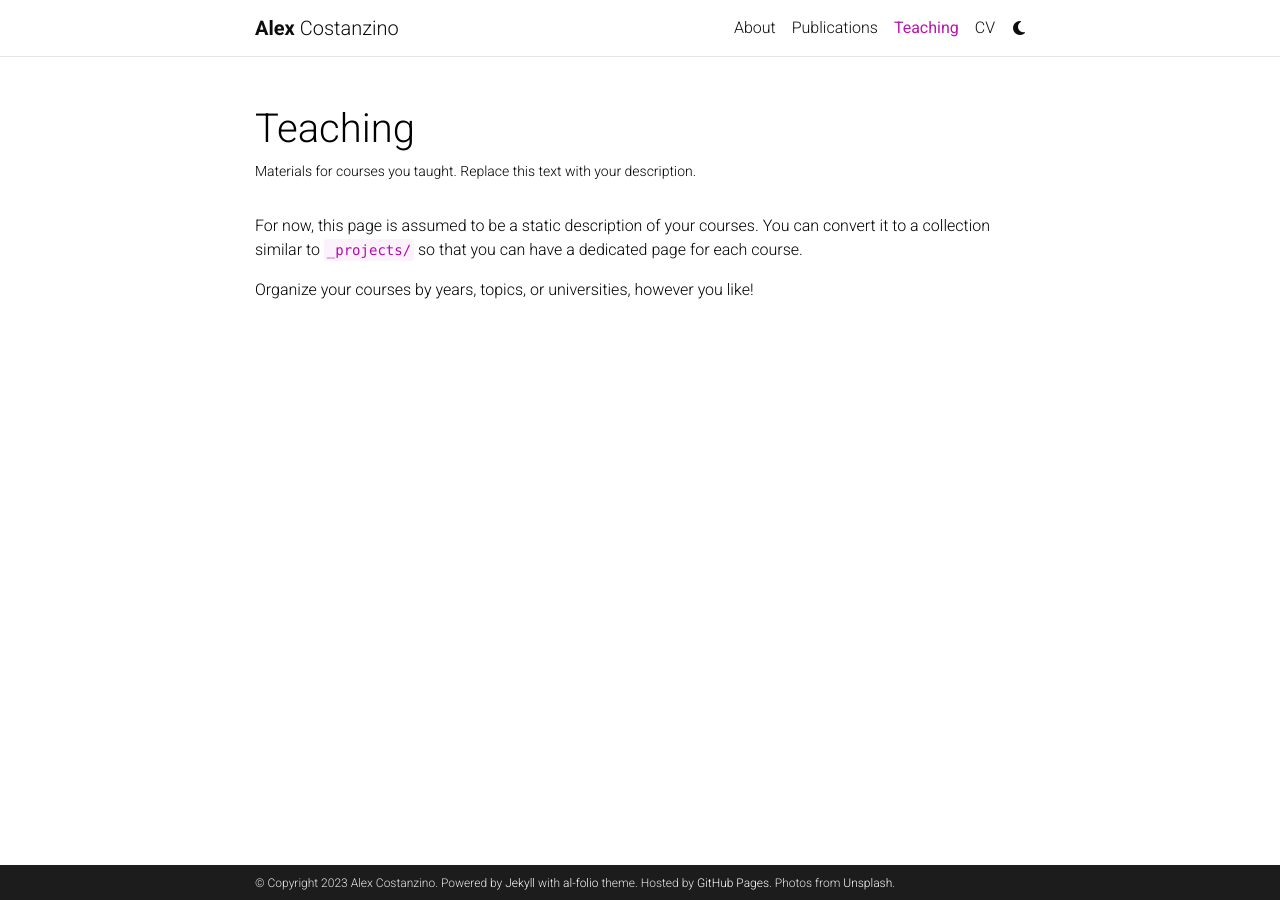
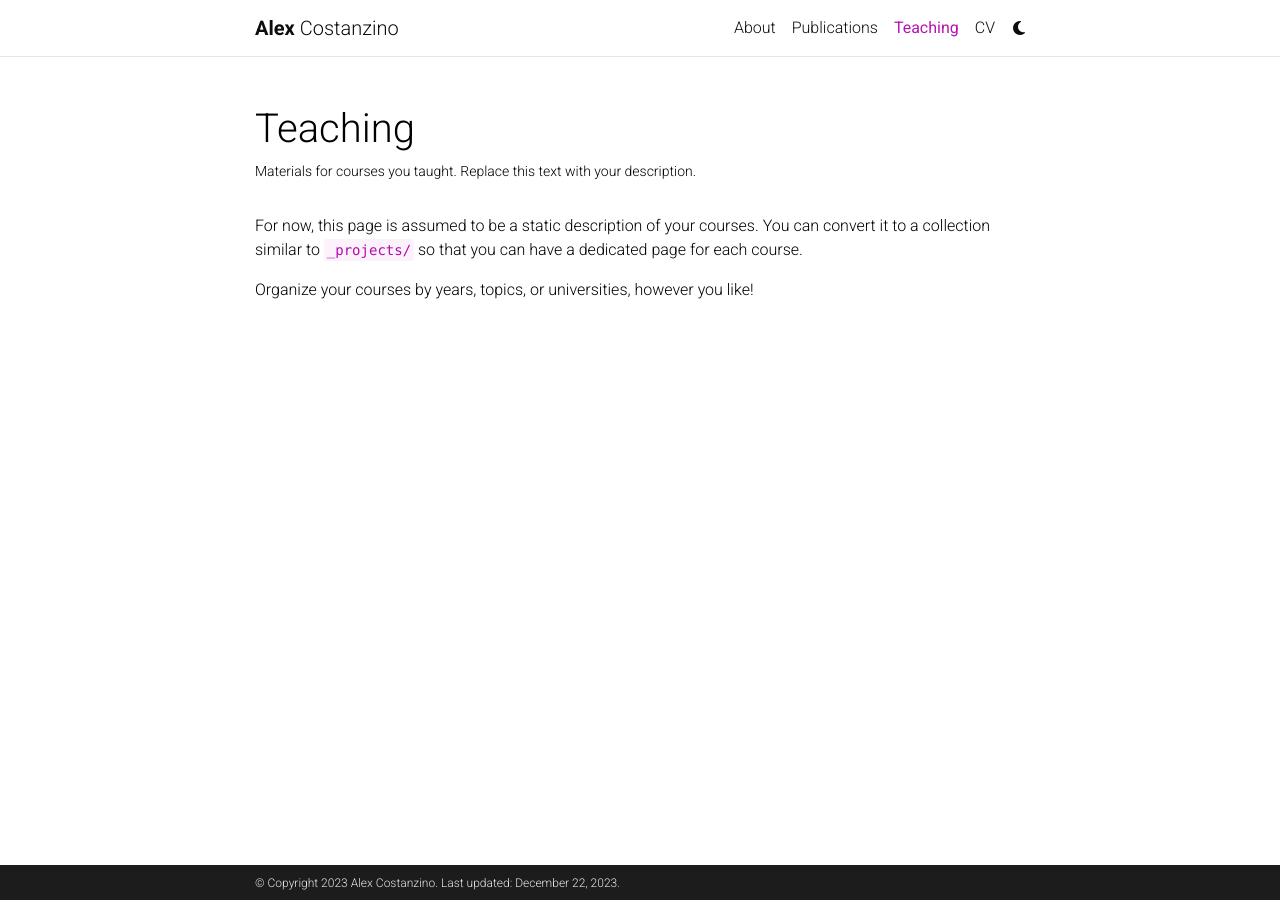
Before and after one commit to alex-costanzino/alex-costanzino.github.io, a Jekyll site: the page built from _pages/teaching.md, in a window 1280 px wide. Built offline with Jekyll 4.4.1, drawn with Linux system fonts in a browser that asks for light colours; comment, search, counter and statistics services are not loaded; a style sheet for code colours, icons or effects is not loaded.

```diff
--- a/_config.yml
+++ b/_config.yml
@@ -10,9 +10,6 @@
 description: > # the ">" symbol means to ignore newlines until "footer_text:"
   A simple, whitespace theme for academics. Based on [*folio](https://github.com/bogoli/-folio) design.
 footer_text: >
-  Powered by <a href="https://jekyllrb.com/" target="_blank">Jekyll</a> with <a href="https://github.com/alshedivat/al-folio">al-folio</a> theme.
-  Hosted by <a href="https://pages.github.com/" target="_blank">GitHub Pages</a>.
-  Photos from <a href="https://unsplash.com" target="_blank">Unsplash</a>.
 keywords: jekyll, jekyll-theme, academic-website, portfolio-website  # add your own keywords or leave empty
 
 lang: en # the language of your site (for example: en, fr, cn, ru, etc.)
@@ -20,7 +17,7 @@
 
 url: https://alex-costanzino.github.io # the base hostname & protocol for your site
 baseurl: # the subpath of your site, e.g. /blog/
-last_updated: false # set to true if you want to display last updated in the footer
+last_updated: true # set to true if you want to display last updated in the footer
 impressum_path:  # set to path to include impressum link in the footer, use the same path as permalink in a page, helps to conform with EU GDPR
 
 # -----------------------------------------------------------------------------
```
Also changed, not shown: _pages/cv.md (+2 -1 lines), 4 other files.
